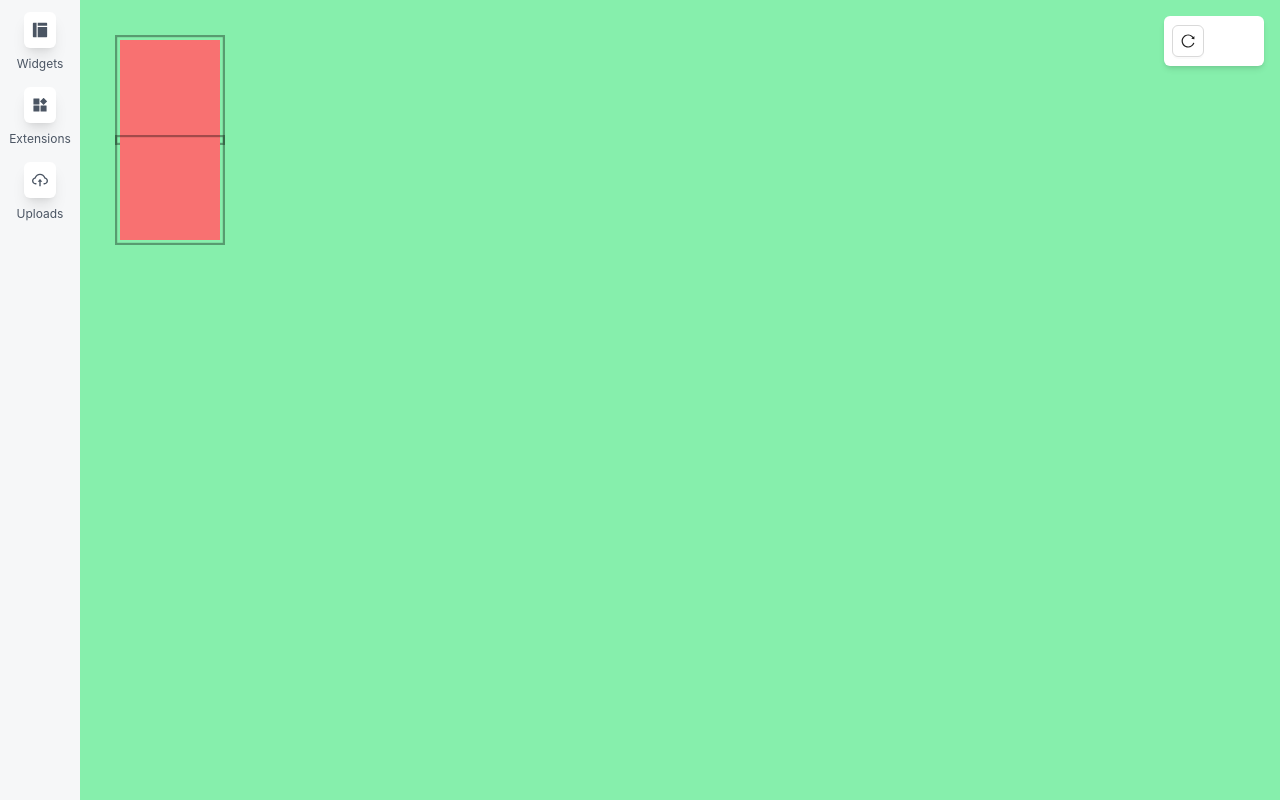
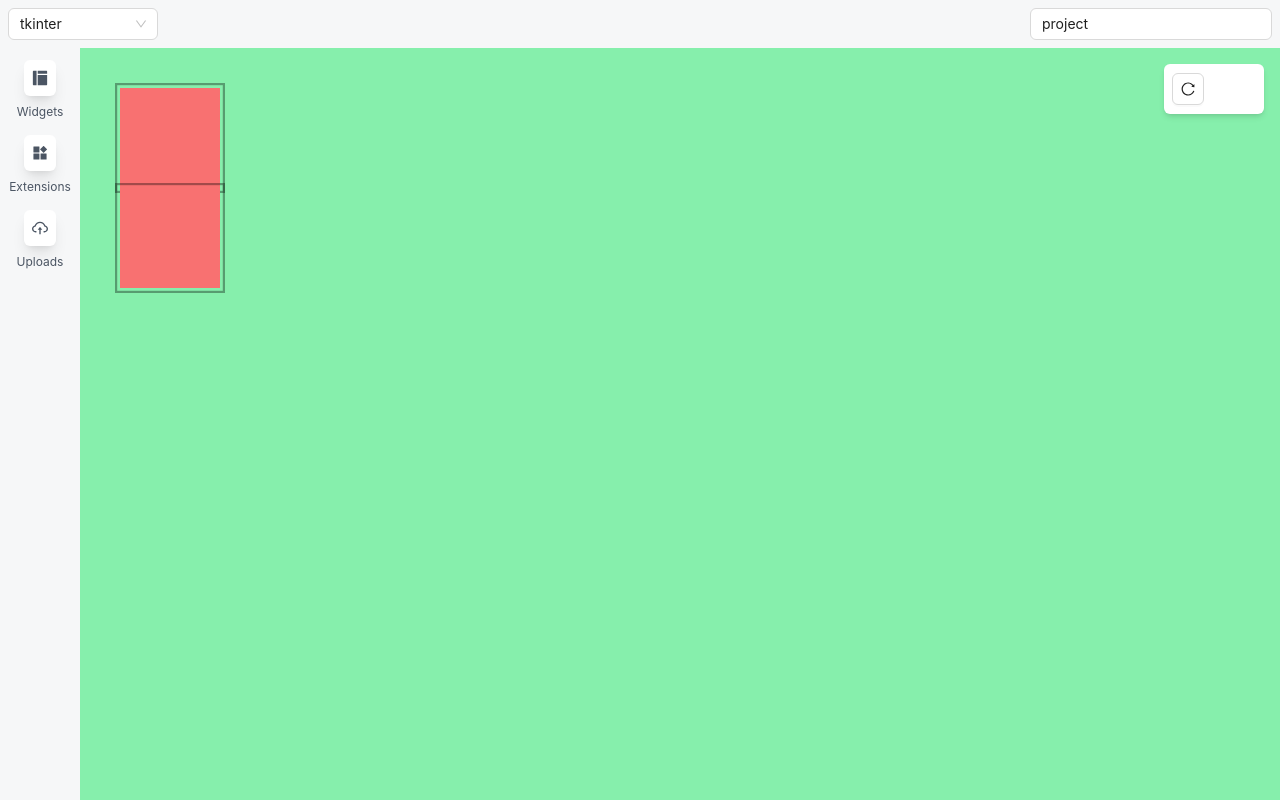
Before and after one commit to PaulleDemon/PyUIBuilder, a React (Create React App) app: page / in a window 1280 px wide. Built offline with nearby package versions, Linux system fonts and the light colour scheme.

Commit message:
added header

```diff
--- a/src/App.js
+++ b/src/App.js
@@ -6,6 +6,7 @@ import Sidebar from './sidebar/sidebar'
 import WidgetsContainer from './sidebar/widgetsContainer'
 import UploadsContainer from './sidebar/uploadsContainer'
 import Canvas from './canvas/canvas'
+import Header from './components/header'
 
 function App() {
 
@@ -32,10 +33,12 @@ function App() {
 	]
 
 	return (
-		<div className="tw-w-full tw-h-[100vh] tw-flex tw-bg-primaryBg">
-
-			<Sidebar tabs={tabs}/>
-			<Canvas />
+		<div className="tw-w-full tw-h-[100vh] tw-flex tw-flex-col tw-bg-primaryBg">
+			<Header className="tw-h-[6vh]"/>
+			<div className="tw-w-full tw-h-[94vh] tw-flex">
+				<Sidebar tabs={tabs}/>
+				<Canvas />
+			</div>
 		</div>
 	);
 }
--- /dev/null
+++ b/src/components/header.js
@@ -0,0 +1,41 @@
+import { useState } from "react"
+
+import { Select, Input } from "antd"
+import { DownOutlined } from "@ant-design/icons"
+
+const items = [
+    {
+        key: 'tkinter',
+        label: 'tkinter',
+    },
+    {
+        key: 'customtk',
+        label: 'customtk',
+    },
+]
+
+
+function Header(props){
+
+    const [projectName, setProjectName] = useState("project")
+
+    return (
+        <div className={`tw-w-full tw-bg-primaryBg tw-p-2 tw-flex tw-place-items-center
+                             ${props.className||''}`}>
+
+            <Select
+                defaultValue={"tkinter"}
+                options={items}
+                className="tw-min-w-[150px]"
+            />
+
+            <div className="tw-ml-auto tw-flex tw-place-content-center">
+                <Input value={projectName} onChange={(e) => setProjectName(e.target.value)} placeholder="project name"/>
+            </div>
+
+        </div>
+    )
+
+}
+
+export default Header
--- a/src/sidebar/sidebar.js
+++ b/src/sidebar/sidebar.js
@@ -46,7 +46,8 @@ function Sidebar({tabs}){
         <div className={`tw-relative tw-duration-[0.3s] tw-transition-all
                         tw-max-w-[400px] tw-flex tw-h-full tw-z-10
                         ${sidebarOpen ? "tw-bg-white tw-min-w-[400px] tw-w-[400px] tw-shadow-lg": "tw-bg-primaryBg tw-min-w-[80px] tw-w-[80px]"}
-                        `} ref={sideBarRef}
+                        `}
+                        ref={sideBarRef}
                         onMouseLeave={hideOnMouseLeave}
                 >
 
```
